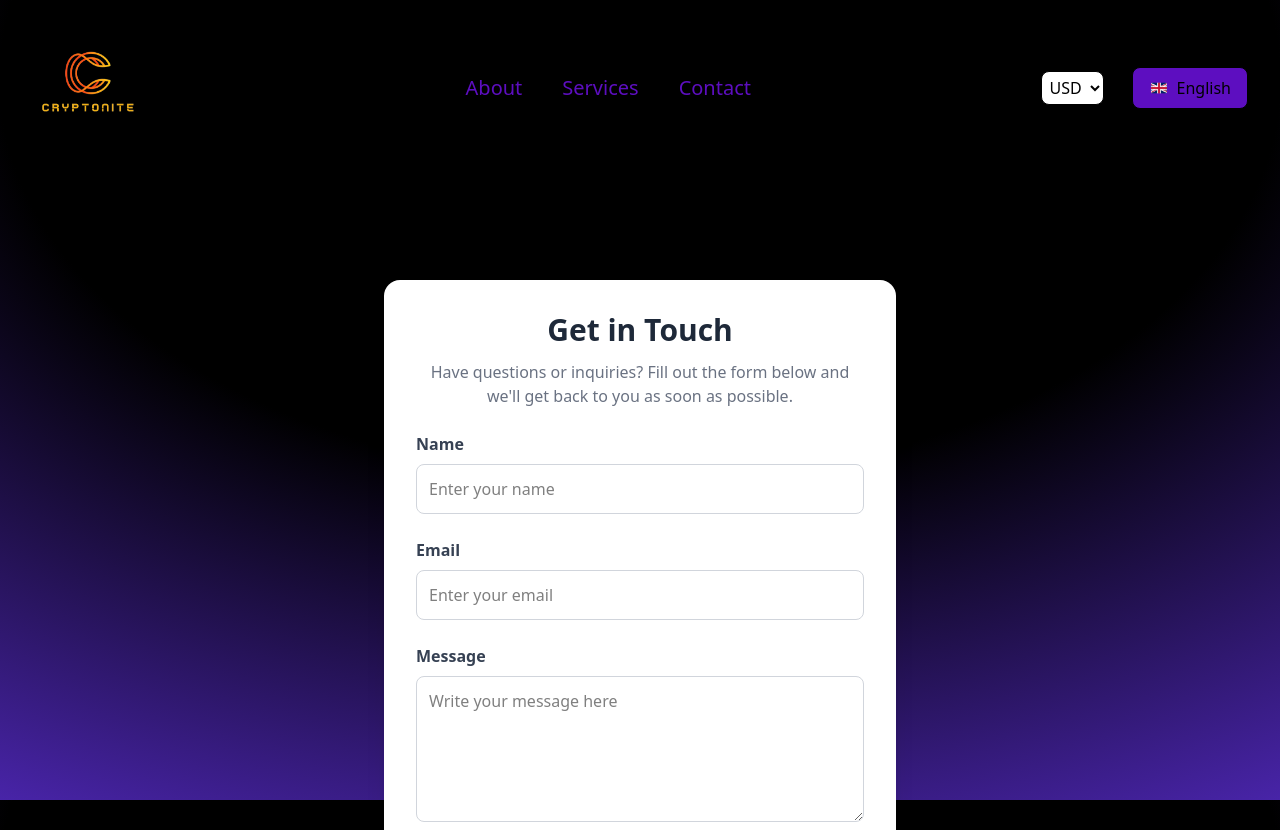
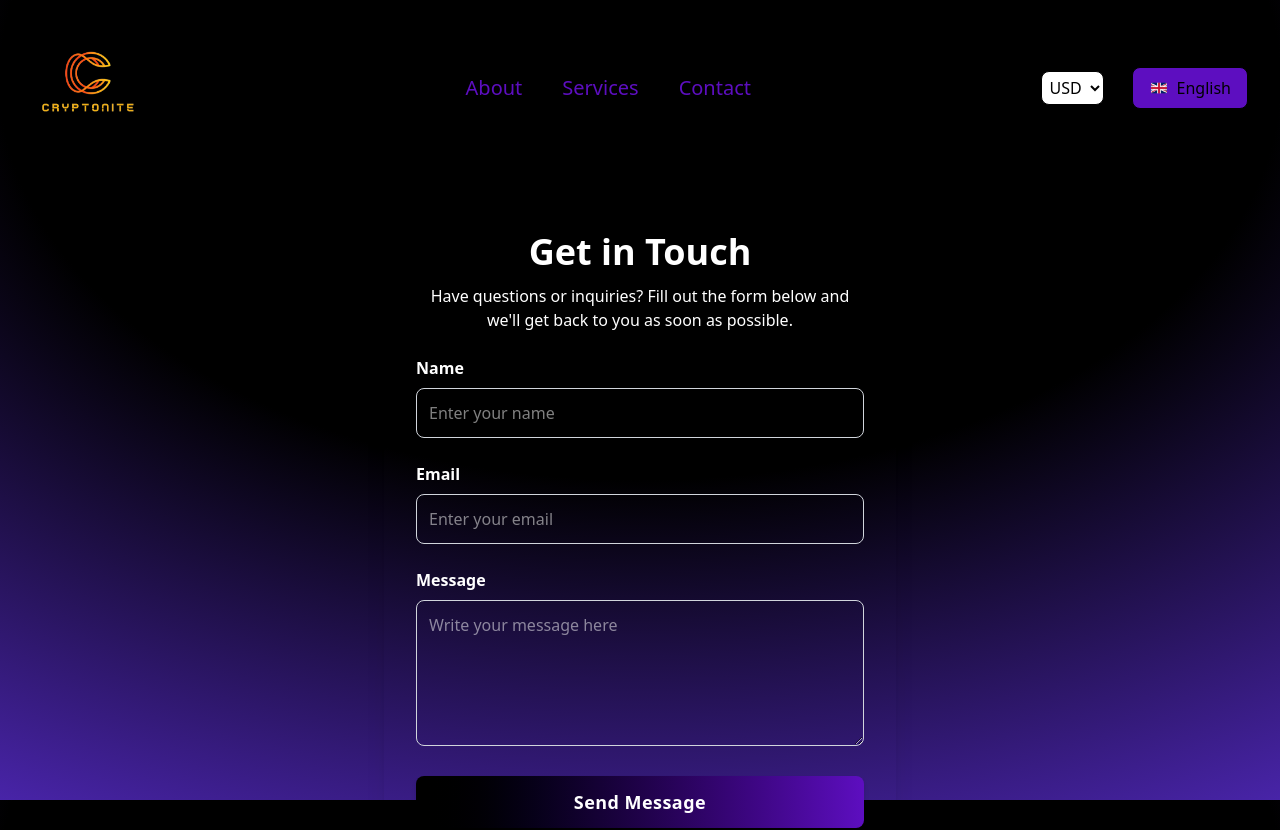
Before and after one commit to K1enNg/TT4-Cryptonite, a React (Vite) app: page /contact in a window 1280 px wide. Shown: the top 830 px of the page. Built offline with nearby package versions, Linux system fonts and the light colour scheme; no server answers.

Commit message:
adjusted some changes in contact page

```diff
--- a/src/components/Coin.jsx
+++ b/src/components/Coin.jsx
@@ -29,10 +29,11 @@ const Coin = () => {
         type="text"
         placeholder="Search for a coin..."
         className="mb-4 p-2 w-1/2 border rounded-lg shadow-md focus:outline-none focus:ring-2 focus:ring-orange-400 text-amber-50"
-        onSubmit={handleSearch} value={input} onChange={handleInput}
+        onChange={handleInput}
+        value={input}
       />
       <button onClick={handleInput} className=" bg-orange-400 text-white px-4 py-2 rounded-lg">Search</button>
-      <table className="mt-10 w-full text-left border-collapse border border-gray-200" onSubmit={handleInput}>
+      <table className="mt-10 w-full text-left border-collapse border border-gray-200" onSubmit={handleSearch}>
         <thead className="bg-gradient-to-bl-700 text-white">
           <tr>
             <th className="p-3 border border-gray-300">#</th>
--- a/src/components/Service/SectionHeading.jsx
+++ b/src/components/Service/SectionHeading.jsx
@@ -3,7 +3,7 @@ import React from "react";
 
 function SectionHeading({ title, subTitle }) {
   return (
-    <div className="bg-purple-800 text-white p-4 rounded-lg">
+    <div className="text-white p-4 rounded-lg mt-[-40px]">
       <h1 className="text-4xl font-bold text-center">{title}</h1>
       <p className="text-xl text-center">{subTitle}</p>
     </div>
--- a/src/contexts/ContactIndex.js
+++ /dev/null
@@ -1,11 +0,0 @@
-export const CONTACT_HEADER = "Get in Touch";
-export const CONTACT_DESCRIPTION =
-  "Have questions or inquiries? Fill out the form below and we'll get back to you as soon as possible.";
-
-export const CONTACT_FIELDS = [
-  { name: "name", label: "Name", type: "text", placeholder: "Enter your name" },
-  { name: "email", label: "Email", type: "email", placeholder: "Enter your email" },
-  { name: "message", label: "Message", type: "textarea", placeholder: "Write your message here" },
-];
-
-export const CONTACT_BUTTON_TEXT = "Send Message";
--- a/src/contexts/contact.js
+++ b/src/contexts/contact.js
@@ -0,0 +1,11 @@
+export const CONTACT_HEADER = "Get in Touch";
+export const CONTACT_DESCRIPTION =
+  "Have questions or inquiries? Fill out the form below and we'll get back to you as soon as possible.";
+
+export const CONTACT_FIELDS = [
+  { name: "name", label: "Name", type: "text", placeholder: "Enter your name" },
+  { name: "email", label: "Email", type: "email", placeholder: "Enter your email" },
+  { name: "message", label: "Message", type: "textarea", placeholder: "Write your message here" },
+];
+
+export const CONTACT_BUTTON_TEXT = "Send Message";
--- a/src/pages/Contact.jsx
+++ b/src/pages/Contact.jsx
@@ -1,24 +1,29 @@
 import React from 'react'
-import { CONTACT_HEADER, CONTACT_DESCRIPTION, CONTACT_FIELDS, CONTACT_BUTTON_TEXT } from "../contexts/ContactIndex";
+import {
+  CONTACT_HEADER,
+  CONTACT_DESCRIPTION,
+  CONTACT_FIELDS,
+  CONTACT_BUTTON_TEXT }
+from "../contexts/contact";
 
 
 const Contact = () => {
   return (
-    <div className="flex flex-col items-center w-full p-6 text-whit">
-      <div className="w-full max-w-lg bg-white rounded-2xl shadow-xl p-8">
-        <h2 className="text-3xl font-bold text-gray-800 text-center mb-3">
+    <div className="flex flex-col items-center w-full p-6 mt-[-80px]">
+      <div className="w-full max-w-lg rounded-2xl shadow-xl p-8 text-white">
+        <h2 className="text-4xl font-bold text-center mb-3">
           {CONTACT_HEADER}
         </h2>
-        <p className="text-gray-500 text-center mb-6">{CONTACT_DESCRIPTION}</p>
+        <p className="text-center mb-6">{CONTACT_DESCRIPTION}</p>
 
         <form className="space-y-6">
           {CONTACT_FIELDS.map((field) => (
             <div key={field.name} className="space-y-2">
-              <label className="block text-gray-700 font-semibold">{field.label}</label>
+              <label className="block font-semibold">{field.label}</label>
               {field.type === "textarea" ? (
                 <textarea
                   name={field.name}
-                  className="w-full p-3 border border-gray-300 rounded-lg focus:ring-2 focus:ring-blue-500 outline-none"
+                  className="w-full p-3 border border-gray-300 rounded-lg focus:ring-2 focus:ring-violet-500 outline-none"
                   rows="5"
                   placeholder={field.placeholder}
                   required
@@ -27,7 +32,7 @@ const Contact = () => {
                 <input
                   type={field.type}
                   name={field.name}
-                  className="w-full p-3 border border-gray-300 rounded-lg focus:ring-2 focus:ring-blue-500 outline-none"
+                  className="w-full p-3 border border-gray-300 rounded-lg focus:ring-2 focus:ring-violet-500 outline-none"
                   placeholder={field.placeholder}
                   required
                 />
@@ -37,7 +42,7 @@ const Contact = () => {
 
           <button
             type="submit"
-            className="w-full bg-gradient-to-r from-blue-600 to-purple-600 text-white py-3 rounded-lg text-lg font-semibold tracking-wide shadow-md hover:opacity-90 transition duration-300"
+            className="w-full bg-gradient-to-r from-black to-violet-800 text-white py-3 rounded-lg text-lg font-semibold tracking-wide shadow-md hover:opacity-90 transition duration-300"
           >
             {CONTACT_BUTTON_TEXT}
           </button>
```
